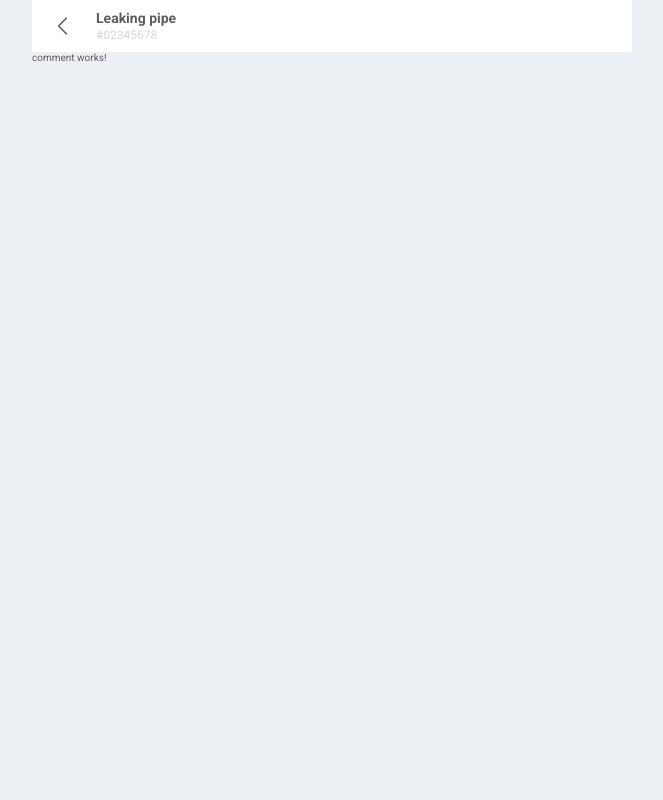
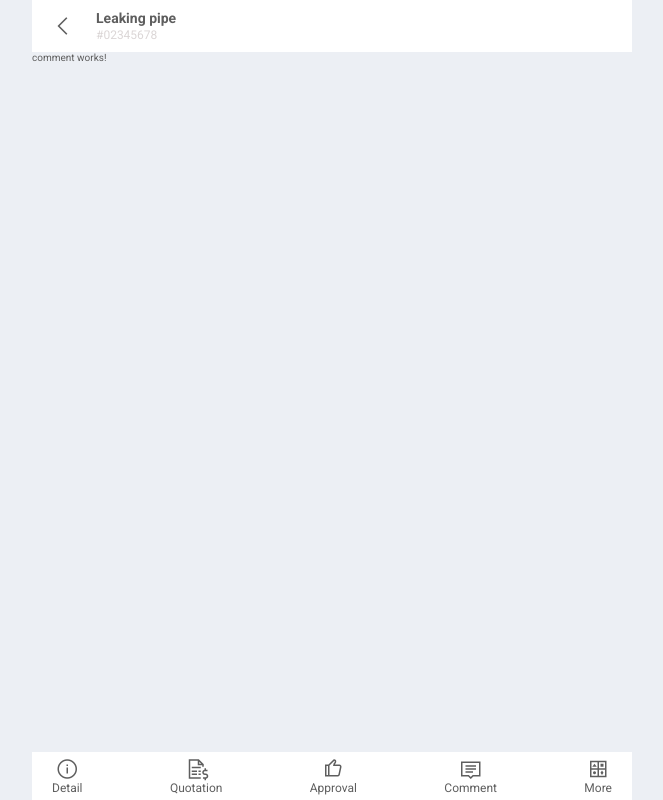
Before and after one commit to TheDrizzyWay/sysserve, an Angular app: page / in a window 1280 px wide. Shown: the whole page, without its empty margins (308-971 px from the left). Built offline with nearby package versions, Linux system fonts and the light colour scheme.

Commit message:
add footer

```diff
--- a/src/app/app-routing.module.ts
+++ b/src/app/app-routing.module.ts
@@ -9,17 +9,17 @@ const routes: Routes = [
     component: CommentComponent
   },
   {
+    path: 'comment',
+    component: CommentComponent
+  },
+  {
     path: '**',
     component: CommentComponent
   }
 ];
 
 @NgModule({
-  imports: [RouterModule.forRoot(routes, {
-    enableTracing: false,
-    urlUpdateStrategy: 'deferred',
-    relativeLinkResolution: 'legacy'
-  })],
+  imports: [RouterModule.forRoot(routes)],
   exports: [RouterModule],
   providers: []
 })
--- a/src/app/app.component.css
+++ b/src/app/app.component.css
@@ -30,3 +30,27 @@
   font-size: 1.2rem;
   color: #dbd6d6;
 }
+
+.footer {
+  position: absolute;
+  bottom: 0;
+  width: 100%;
+  background-color: var(--white);
+  padding: 5px 20px;
+  justify-content: space-between;
+}
+
+.nav-link {
+  text-decoration: none;
+  color: unset;
+  font-size: 1.2rem;
+  text-align: center;
+}
+
+.nav-link .las {
+  font-size: 2.4rem;
+}
+
+.router-link-active {
+  color: #4692fa;
+}
--- a/src/app/app.component.html
+++ b/src/app/app.component.html
@@ -7,5 +7,26 @@
     </div>
   </header>
   <router-outlet></router-outlet>
-  <footer class="footer"></footer>
+  <footer class="footer flex-row">
+    <a routerLink="detail" routerLinkActive="router-link-active"  class="nav-link">
+      <i class="las la-info-circle"></i>
+      <p>Detail</p>
+    </a>
+    <a routerLink="quote" routerLinkActive="router-link-active"  class="nav-link">
+      <i class="las la-file-invoice-dollar"></i>
+      <p>Quotation</p>
+    </a>
+    <a routerLink="approve" routerLinkActive="router-link-active"  class="nav-link">
+      <i class="las la-thumbs-up"></i>
+      <p>Approval</p>
+    </a>
+    <a routerLink="comment" routerLinkActive="router-link-active"  class="nav-link">
+      <i class="las la-comment"></i>
+      <p>Comment</p>
+    </a>
+    <a routerLink="more" routerLinkActive="router-link-active"  class="nav-link">
+      <i class="las la-icons"></i>
+      <p>More</p>
+    </a>
+  </footer>
 </div>
```
